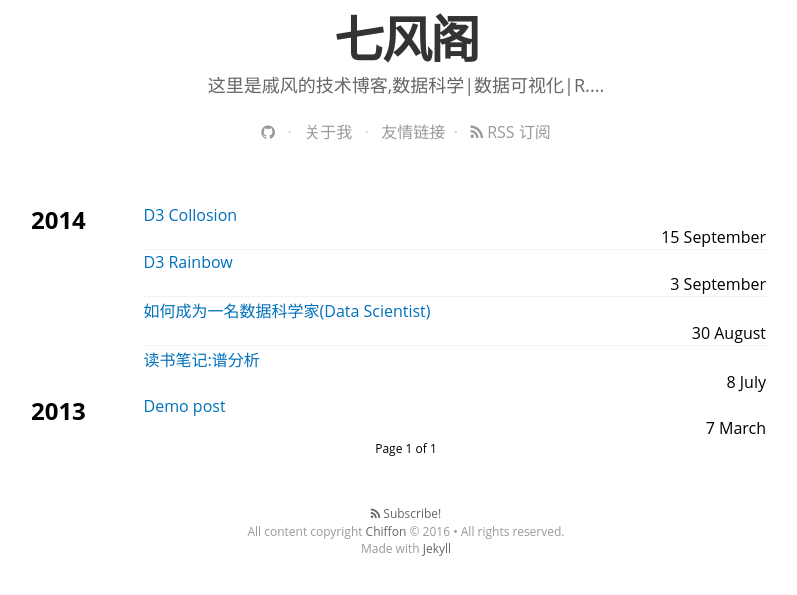
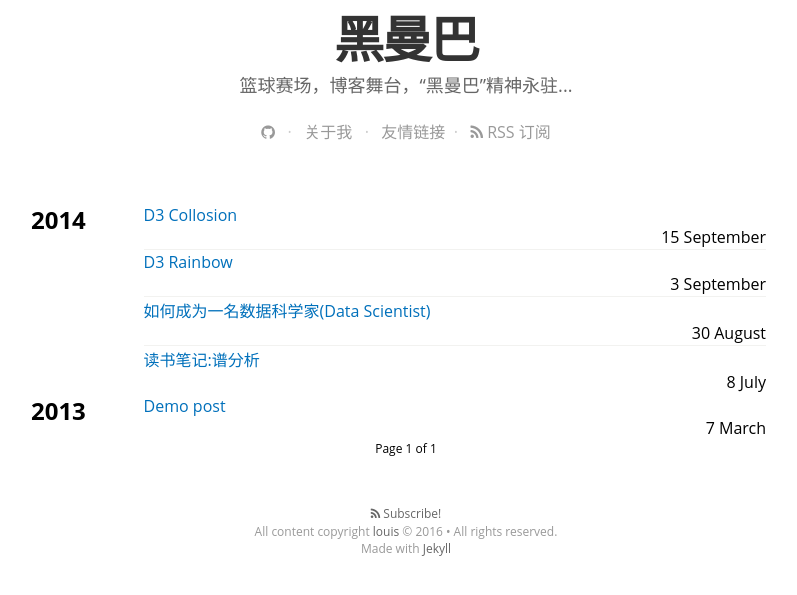
Before and after one commit to louis1991/louis1991.github.io, a Jekyll site: the page built from index.html, in a window 1280 px wide, cut to the strip 520-1126 px from the top of the page. Shown: the top 595 px of the strip, without its empty margins (234-1031 px from the left). Built offline with Jekyll 4.4.1, drawn with Linux system fonts in a browser that asks for light colours; nearby versions of some CDN libraries; some web fonts are replaced; Markdown is read by kramdown in place of the engine named in the settings; the list of posts is cut into pages by our own code.

Commit message:
Update _config.yml

```diff
--- a/_config.yml
+++ b/_config.yml
@@ -3,23 +3,23 @@ markdown: redcarpet
 highlighter: rouge
 
 # Site settings
-title: "七风阁"
+title: "黑曼巴"
 description: > # this means to ignore newlines until "email:"
-   这里是戚风的技术博客,数据科学|数据可视化|R....
+   篮球赛场，博客舞台，“黑曼巴”精神永驻...
 
-email: chiffon.lang@gmail.com
+email: lipengxiang2015@163.com
 #blog logo
 logo: "/assets/images/df_logo.jpg"
 # blog cover
-cover: "http://ww3.sinaimg.cn/large/005yyi5Jjw1eodxs649joj30ps0h7tli.jpg"
+cover: "http://wallpaper.pconline.com.cn/picsource/21969_5.html"
 
-name: 'Chiffon'
-author: 'Chiffon'
+name: 'louis'
+author: 'louis'
 author_image: "/assets/images/df_logo.jpg"
 
 paginate:	5
 
-url: "http://chiffon.gitcafe.io" # the base hostname & protocol for your site
+url: "http://louis1991.gitcafe.io" # the base hostname & protocol for your site
 baseurl: ""
 
 # social icons and sharing options
@@ -41,7 +41,7 @@ social:
 #    share_link: "&amp;u="
 
   - icon:	github
-    url:	https://github.com/lchiffon
+    url:	https://github.com/louis1991
     desc:	Fork me on github
     share_url:
     share_title:
```
